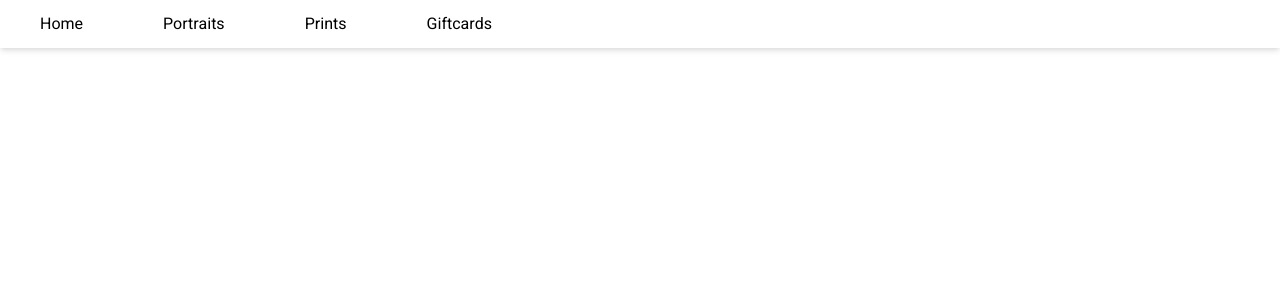
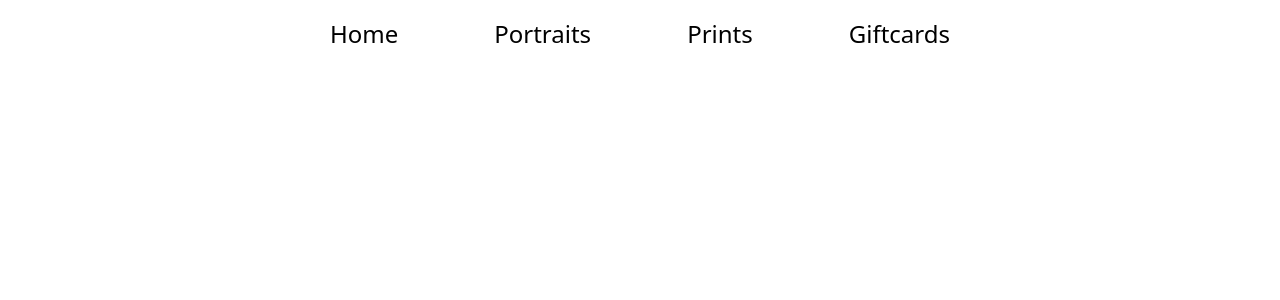
Before and after one commit to Billson7/art-shop, a Next.js app: page /components/navBar in a window 1280 px wide. Shown: the top 300 px of the page. Built offline with nearby package versions, Linux system fonts and the light colour scheme.

Commit message:
This is a better way to style the navbar

```diff
--- a/package.json
+++ b/package.json
@@ -15,6 +15,7 @@
     "prismic-reactjs": "^1.3.3",
     "react": "17.0.1",
     "react-dom": "17.0.1",
+    "styled-components": "^5.2.1",
     "tailwindcss": "^2.0.2"
   }
 }
--- a/pages/components/navBar.js
+++ b/pages/components/navBar.js
@@ -1,28 +1,14 @@
 import Link from "next/link";
-import styles from "../../styles/navbar.module.css";
-
+import NavStyle from "./styles/NavStyle";
 export default function NavBar() {
-  const navStyle = "h-12 w-screen text-center shadow-md";
-  const navBarItem =
-    "leading-loose sm:mx-2 md:mx-4 lg:mx-8 p-2 hover:underline rounded-lg ";
   return (
-    <span className={styles.navBar}>
-      <div id="navbar" className={navStyle}>
-        <div id="heading" className="flex">
-          <Link href="/">
-            <a className={navBarItem}>Home</a>
-          </Link>
-          <Link href="/portraits">
-            <a className={navBarItem}>Portraits</a>
-          </Link>
-          <Link href="/coming-soon">
-            <a className={navBarItem}>Prints</a>
-          </Link>
-          <Link href="/coming-soon">
-            <a className={navBarItem}>Giftcards</a>
-          </Link>
-        </div>
-      </div>
-    </span>
+    <nav>
+      <NavStyle>
+        <Link href="/">Home</Link>
+        <Link href="/portraits">Portraits</Link>
+        <Link href="/coming-soon">Prints</Link>
+        <Link href="/coming-soon">Giftcards</Link>
+      </NavStyle>
+    </nav>
   );
 }
--- /dev/null
+++ b/pages/components/styles/NavStyle.js
@@ -0,0 +1,68 @@
+import styled from "styled-components";
+// const navStyle = "h-12 w-screen text-center shadow-md";
+// const navBarItem =
+//   "leading-loose sm:mx-2 md:mx-4 lg:mx-8 p-2 hover:underline rounded-lg ";
+const NavStyle = styled.ul`
+  margin: 0;
+  padding: 0;
+  display: flex;
+  justify-self: end;
+  font-size: 2rem;
+
+  a,
+  button {
+    padding: 1rem 3rem;
+    display: flex;
+    align-items: center;
+    position: relative;
+    font-size: 1em;
+    background: none;
+    border: 0;
+    cursor: pointer;
+    @media (max-width: 700px) {
+      font-size: 10px;
+      padding: 0 10px;
+    }
+    &:before {
+      content: "";
+      width: 2px;
+      background: var(--lightGray);
+      height: 100%;
+      left: 0;
+      position: absolute;
+      transform: skew(-20deg);
+      top: 0;
+      bottom: 0;
+    }
+    &:after {
+      height: 2px;
+      background: black;
+      content: "";
+      width: 0;
+      position: absolute;
+      transform: translateX(-50%);
+      transition: width 0.4s;
+      transition-timing-function: cubic-bezier(1, -0.65, 0, 2.31);
+      left: 50%;
+      margin-top: 2rem;
+    }
+    &:hover,
+    &:focus {
+      outline: none;
+      &:after {
+        width: calc(100% - 60px);
+      }
+      @media (max-width: 700px) {
+        width: calc(100% - 10px);
+      }
+    }
+  }
+  @media (max-width: 1300px) {
+    border-top: 1px solid var(--lightGray);
+    width: 100%;
+    justify-content: center;
+    font-size: 1.5rem;
+  }
+`;
+
+export default NavStyle;
--- a/styles/navbar.module.css
+++ b/styles/navbar.module.css
@@ -1,8 +1,9 @@
-@import url('https://fonts.googleapis.com/css2?family=Heebo&display=swap');
+@import url("https://fonts.googleapis.com/css2?family=Heebo&display=swap");
 
 .navBar {
-    top: 0;
-    position: absolute;
-    width: 100%;
-    font-family:  "Heebo", sans-serif;
+  top: 0;
+  position: absolute;
+  width: 100%;
+  font-family: "Heebo", sans-serif;
+  text-align: center;
 }
```
Also changed, not shown: pages/index.js (+5 -5 lines), 2 other files (tests, documents, lock files or other folders).
